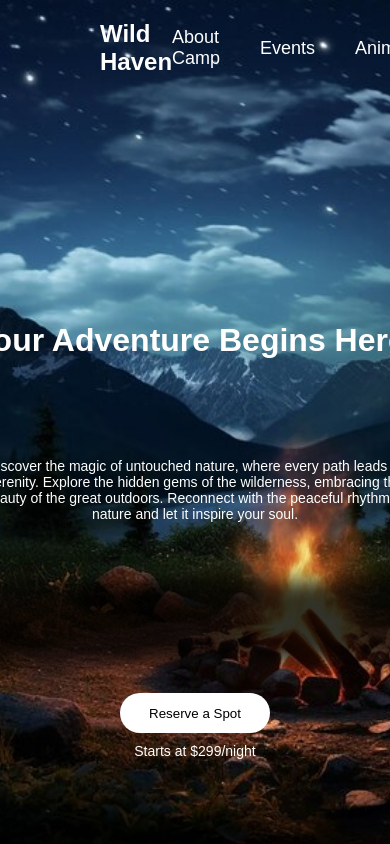
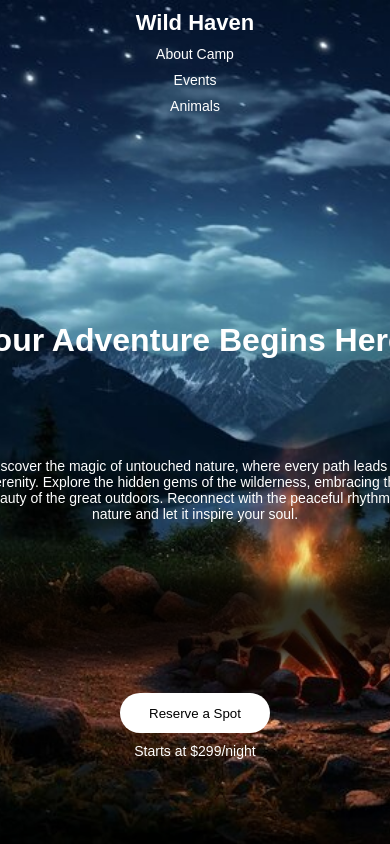
Before and after one commit to AsadKhan-11/Wild-Haven, a React (Vite) app: page / in a window 390 px wide. Shown: the top 844 px of the page. Built offline with nearby package versions, Linux system fonts and the light colour scheme.

Commit message:
Making navbar responsive

```diff
--- a/index.html
+++ b/index.html
@@ -28,6 +28,9 @@
     font-family: sans-serif;
     scroll-behavior: smooth;
   }
+  body {
+    overflow-x: hidden;
+  }
 
   #root {
     height: 100vh;
--- a/src/App.css
+++ b/src/App.css
@@ -18,7 +18,7 @@ body {
   top: 580px;
   z-index: 1;
   background: rgba(1, 1, 1, 0.8);
-  z-index: 20;
+  z-index: 10;
   filter: blur(10px);
 }
 
@@ -32,6 +32,6 @@ body {
   top: 1220px;
   z-index: 1;
   background: rgba(1, 1, 1, 0.8);
-  z-index: 20;
+  z-index: 10;
   filter: blur(10px);
 }
--- a/src/Components/Animals/Animals.css
+++ b/src/Components/Animals/Animals.css
@@ -23,9 +23,9 @@
   left: -40px;
 
   top: -10px;
-  z-index: 20;
+  z-index: 10;
   background: rgba(1, 1, 1, 0.7);
-  z-index: 20;
+
   filter: blur(15px);
 }
 
@@ -37,9 +37,8 @@
   left: -40px;
 
   bottom: -15px;
-  z-index: 20;
   background: rgba(1, 1, 1, 0.7);
-  z-index: 20;
+  z-index: 10;
   filter: blur(15px);
 }
 
--- a/src/Components/Animals/Names.js
+++ b/src/Components/Animals/Names.js
@@ -19,15 +19,15 @@ const Names = [
     txt: "Prepare to be captivated by the silent beauty of the world’s largest cat—the tiger. With its mesmerizing orange and black stripes, this apex predator moves through the forest with unparalleled grace and stealth. At our wildlife park, you can observe these elusive hunters in action, whether they’re prowling through their habitat or relaxing in the shade after a hunt. The tiger’s intense gaze and powerful presence will leave you breathless. This is your chance to witness the mystery and majesty of a creature that has fascinated cultures for centuries. Don't miss the opportunity to see these solitary giants up close in their natural environment.",
   },
   {
+    img: bear,
+    icon: bearIcon,
+    txt: "Discover the world of the mighty bear, a symbol of both strength and tranquility in the wild. These gentle giants are at home in our sprawling park, where you can watch them forage for food, play in the water, and showcase their remarkable power. Whether it’s a grizzly bear catching fish from a stream or a black bear lounging under the trees, you’ll be amazed at their ability to balance ferocity with gentleness. Our park provides a rare opportunity to observe these incredible creatures in a setting that mirrors their natural habitat, where every visit becomes an adventure in learning and awe.",
+  },
+  {
     img: gorilla,
     icon: gorillaIcon,
     txt: "Enter the extraordinary world of gorillas, one of nature’s most intelligent and awe-inspiring creatures. Watch as these majestic primates display their deep social bonds, communicating through gestures, expressions, and sounds in ways that reflect our own. With their immense strength and gentle nature, gorillas remind us of the beauty of family and community. Whether they’re foraging for food, playing with their young, or simply resting in the shade, each moment spent observing these magnificent animals offers a window into their complex and fascinating lives. Our wildlife park brings you closer to gorillas in a way that fosters respect, admiration, and a deep connection with the natural world.",
   },
-  {
-    img: bear,
-    icon: bearIcon,
-    txt: "Discover the world of the mighty bear, a symbol of both strength and tranquility in the wild. These gentle giants are at home in our sprawling park, where you can watch them forage for food, play in the water, and showcase their remarkable power. Whether it’s a grizzly bear catching fish from a stream or a black bear lounging under the trees, you’ll be amazed at their ability to balance ferocity with gentleness. Our park provides a rare opportunity to observe these incredible creatures in a setting that mirrors their natural habitat, where every visit becomes an adventure in learning and awe.",
-  },
 ];
 
 export default Names;
--- a/src/Components/Navbar/Navbar.css
+++ b/src/Components/Navbar/Navbar.css
@@ -7,7 +7,7 @@
   background-color: transparent;
   position: fixed;
   top: 0;
-  z-index: 5;
+  z-index: 15;
   transition: all 2s ease;
 }
 .navbar.scrolled {
@@ -33,3 +33,42 @@
   font-size: 24px;
   color: white;
 }
+
+@media (max-width: 768px) {
+  .navbar {
+    padding: 20px 50px; /* Reduce padding for smaller screens */
+  }
+
+  .nav-header {
+    font-size: 20px; /* Smaller font size */
+  }
+
+  .links {
+    gap: 20px; /* Reduce gap between links */
+  }
+
+  .nav-link {
+    font-size: 16px; /* Smaller text size for nav links */
+  }
+}
+
+@media (max-width: 480px) {
+  .navbar {
+    flex-direction: column; /* Stack the items vertically */
+    padding: 10px 20px; /* Further reduce padding */
+  }
+
+  .links {
+    flex-direction: column;
+    gap: 10px;
+  }
+
+  .nav-header {
+    margin-bottom: 10px;
+    font-size: 22px;
+  }
+
+  .nav-link {
+    font-size: 14px;
+  }
+}
--- a/src/Components/Navbar/Navbar.jsx
+++ b/src/Components/Navbar/Navbar.jsx
@@ -5,7 +5,7 @@ function Navbar() {
   const [navbarBackground, setNavbarBackground] = useState(false);
 
   const handleScroll = () => {
-    if (window.scrollY > 100) {
+    if (window.scrollY > 100 && window.scrollY < 3400) {
       setNavbarBackground(true);
     } else {
       setNavbarBackground(false);
```
